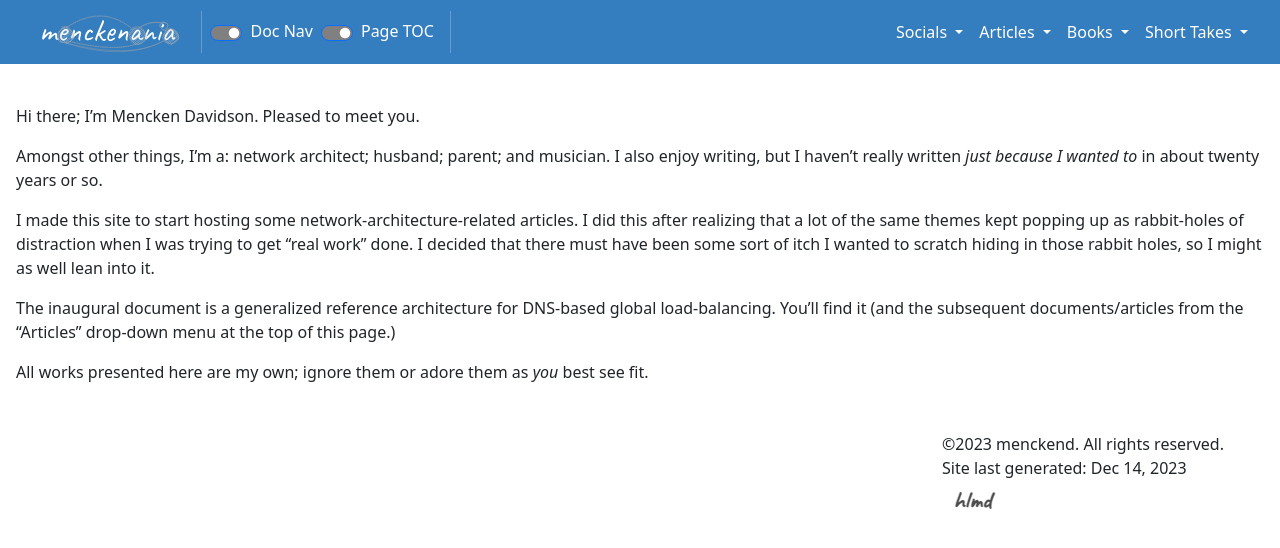
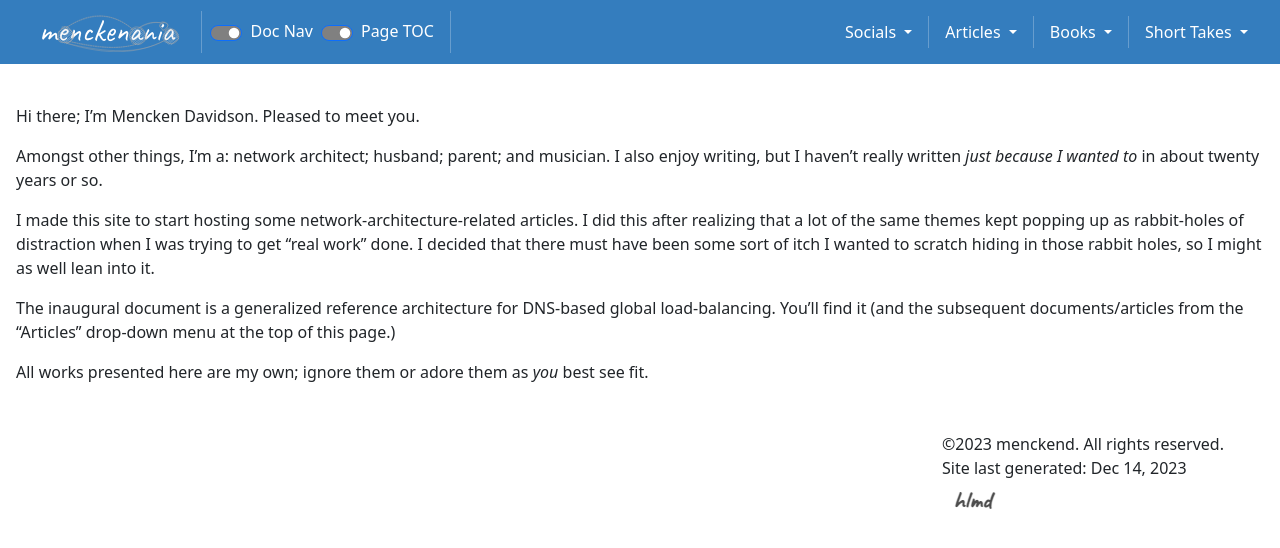
Before and after one commit to menckend/alpha, a Jekyll site: the page built from index.md, in a window 1280 px wide. Shown: the top 548 px of the page. Built offline with Jekyll 4.4.1, drawn with Linux system fonts in a browser that asks for light colours.

Commit message:
Update newtemplate-header.html

```diff
--- a/_includes/newtemplate-header.html
+++ b/_includes/newtemplate-header.html
@@ -84,11 +84,11 @@
             {% assign thisl1url = myl1pages | where_exp: 'page', 'page.l2idx == nil' | map: 'url' %}
             {% comment %} Building a dropdown button for each unique l1idx value in our pages  {% endcomment %}
 
-<!--            <li class="nav-item py-2 py-lg-1 col-12 col-lg-auto">
+            <li class="nav-item py-2 py-lg-1 col-12 col-lg-auto">
               <div class="vr d-none d-lg-flex h-100 mx-lg-2 menck-topnav-text-color"></div>
               <hr class="d-lg-none my-2 menck-topnav-text-color">
             </li>
- -->
+
 
             <!-- library/dropdown-menu -->
             <li class="nav-item dropdown menck-topnav-text-color">
```
